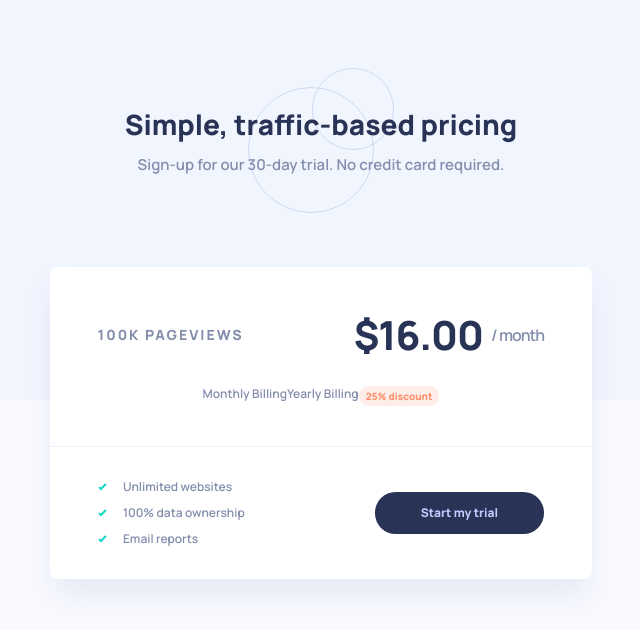
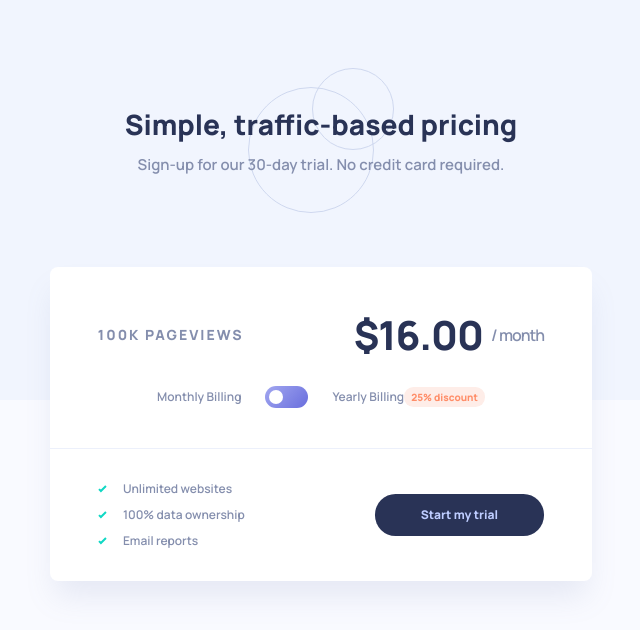
Before and after one commit to ostapyshyn/FM-Interactive-pricing-component, a React (Create React App) app: page / in a window 1280 px wide. Shown: the top 630 px of the page, without its empty margins (319-959 px from the left). Built offline with nearby package versions, Linux system fonts and the light colour scheme.

Commit message:
Add switch

```diff
--- /dev/null
+++ b/src/components/ToggleSwitch/ToggleSwitch.jsx
@@ -0,0 +1,14 @@
+import { useState } from 'react'
+import styles from './ToggleSwitch.module.scss'
+
+function ToggleSwitch() {
+  const [isToggled, setIsToggled] = useState(false)
+
+  return (
+    <label className={styles.toggleSwitch}>
+      <input type="checkbox" checked={isToggled} onChange={() => setIsToggled(!isToggled)} />
+      <span className={styles.switch} />
+    </label>
+  )
+}
+export default ToggleSwitch
--- /dev/null
+++ b/src/components/ToggleSwitch/ToggleSwitch.module.scss
@@ -0,0 +1,46 @@
+@import '../../index.scss';
+
+.toggleSwitch {
+  position: relative;
+  display: inline-block;
+  width: 43px;
+  height: 22px;
+  margin-inline: 24px;
+  transition: 0.3s;
+  &:hover {
+    opacity: 0.5;
+  }
+}
+
+.toggleSwitch input[type='checkbox'] {
+  display: none;
+}
+.toggleSwitch .switch {
+  position: absolute;
+  cursor: pointer;
+  background: linear-gradient(135deg, #a2a7f0 0%, #696edd 100%);
+  border-radius: 25px;
+  top: 0;
+  right: 0;
+  bottom: 0;
+  left: 0;
+  transition: background-color 0.2s ease;
+}
+.toggleSwitch .switch::before {
+  position: absolute;
+  content: '';
+  left: 4px;
+  top: 4px;
+  width: 14px;
+  height: 14px;
+  background-color: #ffffff;
+  border-radius: 50%;
+  transition: transform 0.3s ease;
+}
+.toggleSwitch input[type='checkbox']:checked + .switch::before {
+  transform: translateX(21px);
+  background-color: #ffffff;
+}
+.toggleSwitch input[type='checkbox']:checked + .switch {
+  background: linear-gradient(135deg, #a2a7f0 0%, #696edd 100%);
+}
--- /dev/null
+++ b/src/components/ToggleSwitch/index.js
@@ -0,0 +1,2 @@
+import ToggleSwitch from './ToggleSwitch'
+export default ToggleSwitch
--- a/src/components/Trial/Trial.jsx
+++ b/src/components/Trial/Trial.jsx
@@ -1,6 +1,7 @@
 import React from 'react'
 import styles from './Trial.module.scss'
 import check from '../../assets/images/icon-check.svg'
+import ToggleSwitch from '../ToggleSwitch/ToggleSwitch'
 
 export default function Balance() {
   return (
@@ -13,6 +14,7 @@ export default function Balance() {
       </div>
       <div className={styles.billing}>
         <p className={styles.billing_desc}>Monthly Billing</p>
+        <ToggleSwitch />
         <p className={styles.billing_desc}>Yearly Billing</p>
         <p className={styles.discount}>25% discount</p>
       </div>
--- a/src/components/Trial/Trial.module.scss
+++ b/src/components/Trial/Trial.module.scss
@@ -60,6 +60,7 @@
   .billing {
     display: flex;
     justify-content: center;
+    align-items: center;
     margin-bottom: 40px;
     .billing_desc {
       font-family: 'Manrope';
```
